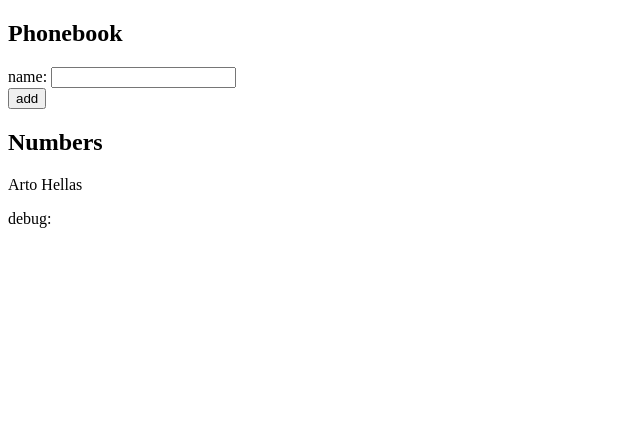
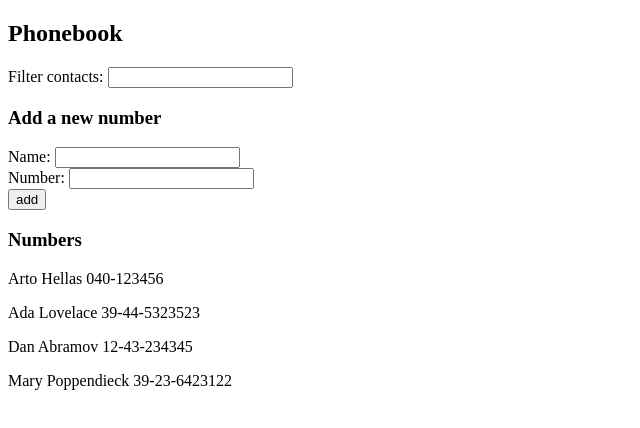
Before and after one commit to kasperikaivola/fsopen, a React (Create React App) app in the folder part2/phonebook/: page / in a window 1280 px wide. Shown: the top 428 px of the page, without its empty margins (0-640 px from the left). Built offline with nearby package versions, Linux system fonts and the light colour scheme; the HTML template or start-up script is replaced by a standard one.

Commit message:
Exer. 2.6-2.10 done

```diff
--- a/part2/phonebook/src/App.js
+++ b/part2/phonebook/src/App.js
@@ -1,43 +1,61 @@
 import { useState } from 'react'
+import FilteredPersons from './components/FilteredPersons'
+import Search from './components/Search'
+import AddNumber from './components/AddNumber'
 
 const App = () => {
   const [persons, setPersons] = useState([
-    { name: 'Arto Hellas' }
+    { name: 'Arto Hellas', number: '040-123456', id: 1 },
+    { name: 'Ada Lovelace', number: '39-44-5323523', id: 2 },
+    { name: 'Dan Abramov', number: '12-43-234345', id: 3 },
+    { name: 'Mary Poppendieck', number: '39-23-6423122', id: 4 }
   ])
   const [newName, setNewName] = useState('')
+  const [newNumber, setNewNumber] = useState('')
+  const [searchTerm, setSearchTerm] = useState('')
 
   const handleNameChange = (event) => {
     setNewName(event.target.value)
+  }
+
+  const handleNumberChange = (event) => {
+    setNewNumber(event.target.value)
+  }
+
+  const handleSearchChange = (event) => {
+    setSearchTerm(event.target.value)
   }
 
   const addPerson = (event) => {
     event.preventDefault()
     const person = {
       name: newName,
+      number: newNumber
     }
-    if(persons.map(p => p.name).includes(person.name)) {
-      window.alert(newName + ' is already added to the phonebook')
+    if(newName.length===0) window.alert(`Name is empty`)
+    else if(persons.map(p => p.name).includes(person.name)) {
+      window.alert(`${newName} is already added to phonebook`)
     }
     else {
       setPersons(persons.concat(person))
       setNewName('')
+      setNewNumber('')
     }
   }
 
   return (
     <div>
       <h2>Phonebook</h2>
-      <form onSubmit={addPerson}>
-        <div>
-          name: <input value={newName} onChange={handleNameChange}/>
-        </div>
-        <div>
-          <button type="submit">add</button>
-        </div>
-      </form>
-      <h2>Numbers</h2>
-      {persons.map(person => <p key={person.name}>{person.name}</p>)}
-      <div>debug: {newName}</div>
+      <Search searchTerm={searchTerm} handleSearchChange={handleSearchChange}/>
+      <h3>Add a new number</h3>
+      <AddNumber
+        addPerson={addPerson}
+        newName={newName}
+        handleNameChange={handleNameChange}
+        newNumber={newNumber}
+        handleNumberChange={handleNumberChange}/>
+      <h3>Numbers</h3>
+      <FilteredPersons persons={persons} filter={searchTerm}/>
     </div>
   )
 }
--- /dev/null
+++ b/part2/phonebook/src/components/AddNumber.js
@@ -0,0 +1,13 @@
+const AddNumber = ({addPerson, newName, handleNameChange, newNumber, handleNumberChange}) => {
+    return (
+      <div>
+        <form onSubmit={addPerson}>
+            <div>Name: <input value={newName} onChange={handleNameChange}/></div>
+            <div>Number: <input value={newNumber} onChange={handleNumberChange} /></div>
+            <div><button type="submit">add</button></div>
+        </form>
+      </div>
+    )
+  }
+
+  export default AddNumber
--- /dev/null
+++ b/part2/phonebook/src/components/FilteredPersons.js
@@ -0,0 +1,6 @@
+const FilteredPersons = ({persons,filter}) => {
+    const filtered = persons.filter(p => p.name.toLowerCase().includes(filter.toLowerCase()))
+    return filtered.map(p => <p key={p.name}>{p.name} {p.number}</p>)
+  }
+
+  export default FilteredPersons
--- /dev/null
+++ b/part2/phonebook/src/components/Search.js
@@ -0,0 +1,5 @@
+const Search = ({searchTerm, handleSearchChange}) => {
+    return (<div>Filter contacts: <input value={searchTerm} onChange={handleSearchChange}/></div>)
+  }
+
+  export default Search
```
